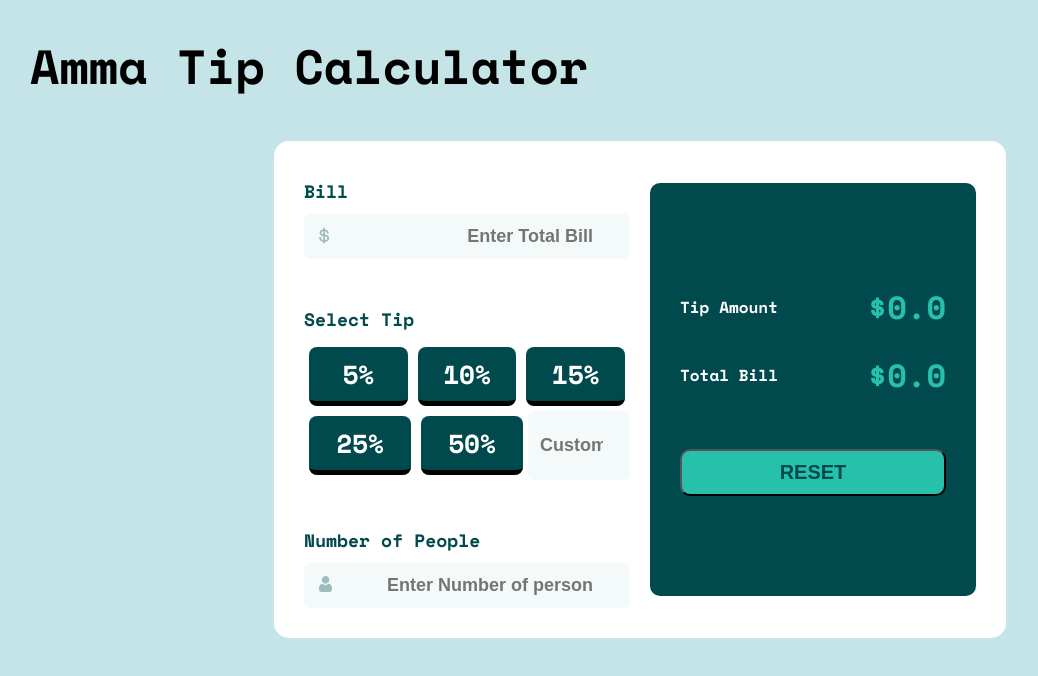
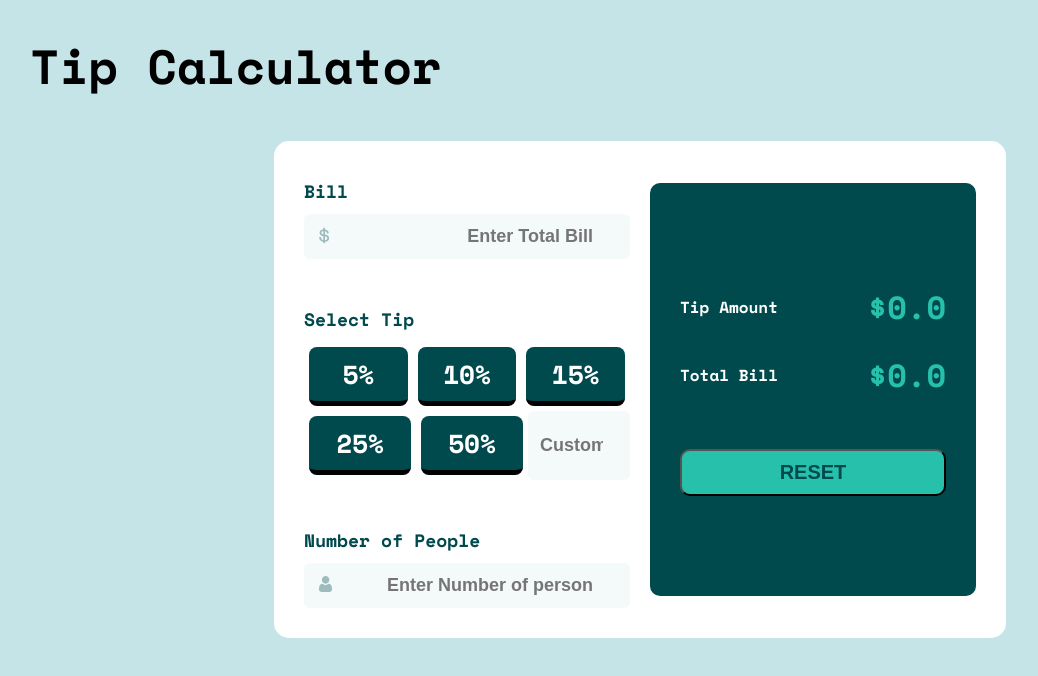
Before and after one commit to anitha-nagadasarink/Tip-Calculator, a plain HTML site: page Tip-Calculator/index.html in a window 1280 px wide. Shown: the whole page, without its empty margins (0-1038 px from the left). Drawn offline with nearby package versions, Linux system fonts and the light colour scheme.

Commit message:
Title Updated

```diff
--- a/Tip-Calculator/index.html
+++ b/Tip-Calculator/index.html
@@ -15,7 +15,7 @@
 <body>
 
 <header>
-  <h1> Amma Tip Calculator</h1>
+  <h1>Tip Calculator</h1>
 </header>
 
 <section class="tip-calculator">
```
